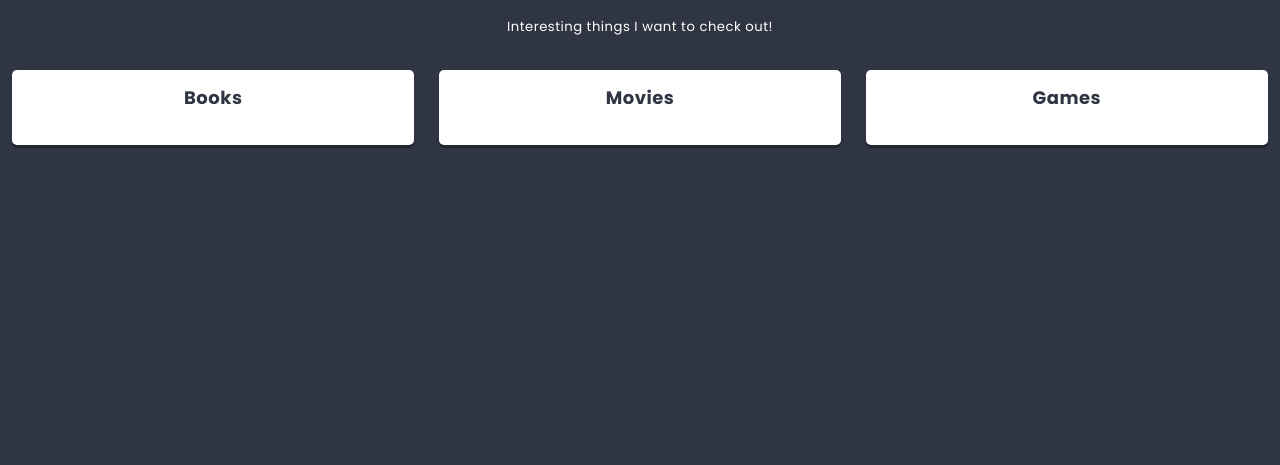
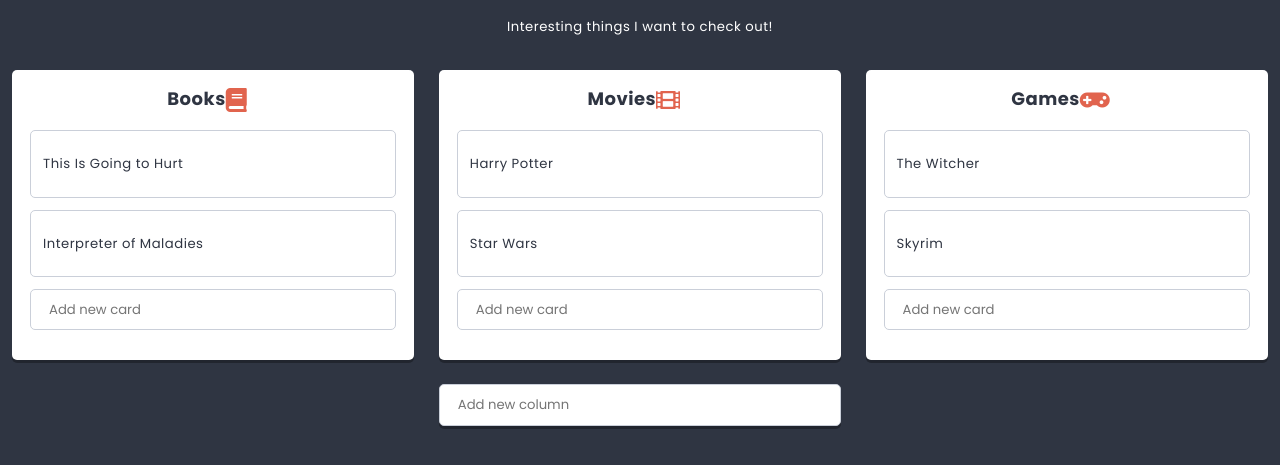
Before and after one commit to awi-source/react-training, a React app: page / in a window 1280 px wide. Shown: the part 362-827 px from the top of the page. Before the commit the page ends 800 px from the top, so only its background shows below. Built offline with nearby package versions, Linux system fonts and the light colour scheme.

Commit message:
Add Cards

```diff
--- /dev/null
+++ b/src/components/Button/Button.js
@@ -0,0 +1,11 @@
+import React from 'react';
+import styles from './Button.scss';
+
+const Button = ({variant = '', ...otherProps}) => (
+  <button
+    {...otherProps}
+    className={styles.component + variant.split(' ').map(name => ' ' + (styles[name] || name)).join('')}
+  />
+);
+
+export default Button;
--- /dev/null
+++ b/src/components/Card/Card.js
@@ -0,0 +1,18 @@
+import React from 'react';
+import styles from './Card.scss';
+import PropTypes from 'prop-types';
+
+class Card extends React.Component {
+    static propTypes = {
+        cardTitle: PropTypes.string,
+      }
+  render() {
+    return (
+        <div className={styles.component}>
+            <p>{this.props.title}</p>
+        </div>
+    );
+  }
+}
+
+export default Card;
--- a/src/components/Column/Column.js
+++ b/src/components/Column/Column.js
@@ -1,15 +1,41 @@
 import React from 'react';
 import styles from './Column.scss';
 import PropTypes from 'prop-types';
+import Card from '../Card/Card.js';
+import Creator from '../Creator/Creator.js';
+import {settings} from '../../data/dataStore';
+import Icon from '../Icon/Icon.js';
 
 class Column extends React.Component {
-    static propTypes = {
-        columnTitle: PropTypes.string,
+  state = {
+    cards: this.props.cards || [],
+  }
+  static propTypes = {
+        title: PropTypes.string,
+      }
+      addCard(title){
+        this.setState(state => (
+          {
+            cards: [
+              ...state.cards,
+              {
+                key: state.cards.length ? state.cards[state.cards.length-1].key+1 : 0,
+                title,
+              }
+            ]
+          }
+        ));
       }
   render(){
     return (
       <section className={styles.component}>
-        <h3 className={styles.title}>{this.props.title}</h3>
+        <h3 className={styles.title}>{this.props.title}<span className={styles.icon}><Icon name={this.props.icon}/></span></h3>
+        {this.state.cards.map(({key, ...cardsProps}) => (
+      <Card key={key} {...cardsProps} />
+    ))}
+    <div className={styles.creator}>
+        <Creator text={settings.cardCreatorText} action={title => this.addCard(title)}/>
+      </div>
       </section>
     )
     }
--- /dev/null
+++ b/src/components/Creator/Creator.js
@@ -0,0 +1,63 @@
+import React from 'react';
+import styles from './Creator.scss';
+import Button from '../Button/Button';
+import PropTypes from 'prop-types';
+
+class Creator extends React.Component {
+  static propTypes = {
+    text: PropTypes.string,
+  }
+
+  static defaultProps = {
+    text: 'Add new item',
+  }
+
+  state = {
+    value: '',
+    visibleButtons: false,
+  }
+
+  handleChange = event => {
+    // console.log(event);
+    this.setState({
+      value: event.target.value,
+      visibleButtons: event.target.value.length > 0
+    });
+  }
+
+  handleOK = () => {
+    if(this.state.value != ''){
+      this.props.action(this.state.value);
+      this.setState({
+        value: '',
+        visibleButtons: false
+      });
+    }
+  }
+
+  handleCancel = () => {
+    this.setState({
+      value: '',
+      visibleButtons: false
+    });
+  }
+
+  render() {
+    return (
+      <div className={styles.component}>
+        <input
+          type='text'
+          placeholder={this.props.text}
+          value={this.state.value}
+          onChange={this.handleChange}
+        />
+        <div className={styles.buttons + (this.state.visibleButtons ? ' ' + styles.buttonsShown : '')}>
+          <Button onClick={this.handleOK}>OK</Button>
+          <Button onClick={this.handleCancel} variant='danger'>cancel</Button>
+        </div>
+      </div>
+    );
+  }
+}
+
+export default Creator;
--- /dev/null
+++ b/src/components/Icon/Icon.js
@@ -0,0 +1,5 @@
+import React from 'react';
+
+const Icon = props => (<i className={`fas fa-${props.name}`}></i>);
+
+export default Icon;
--- a/src/components/List/List.js
+++ b/src/components/List/List.js
@@ -5,6 +5,7 @@ import Column from '../Column/Column.js';
 import PropTypes from 'prop-types';
 import {settings} from '../../data/dataStore';
 import ReactHtmlParser from 'react-html-parser';
+import Creator from '../Creator/Creator.js';
 
 class List extends React.Component {
   state = {
@@ -20,6 +21,22 @@ class List extends React.Component {
   static defaultProps = {
     description: settings.defaultListDescription,
   }
+  addColumn(title){
+    this.setState(state => (
+      {
+        columns: [
+          ...state.columns,
+          {
+            key: state.columns.length ? state.columns[state.columns.length-1].key+1 : 0,
+            title,
+            icon: 'list-alt',
+            cards: []
+          }
+        ]
+      }
+    ));
+  }
+
   render() {
     return (
       <section className={styles.component}>
@@ -32,6 +49,9 @@ class List extends React.Component {
       <Column key={key} {...columnProps} />
     ))}
       </div>
+      <div className={styles.creator}>
+        <Creator text={settings.columnCreatorText} action={title => this.addColumn(title)}/>
+      </div>
       </section>
     )
   }
```
